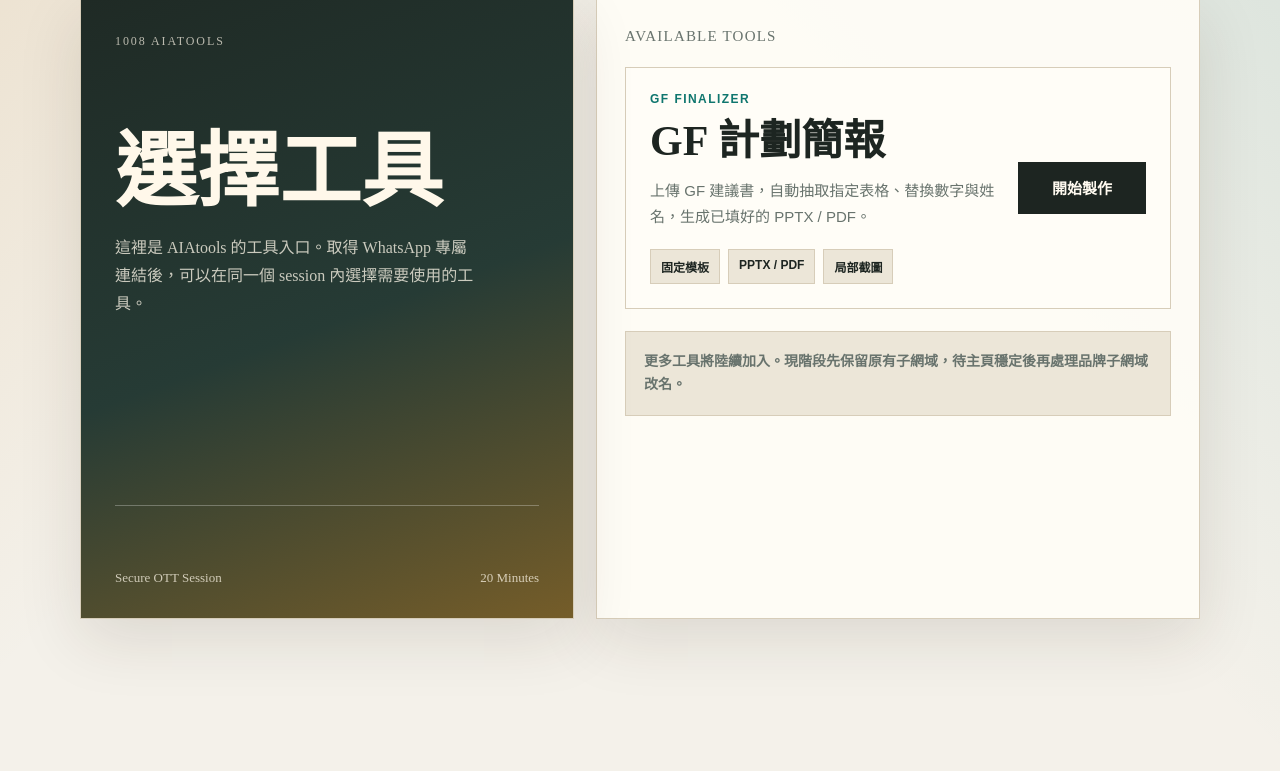
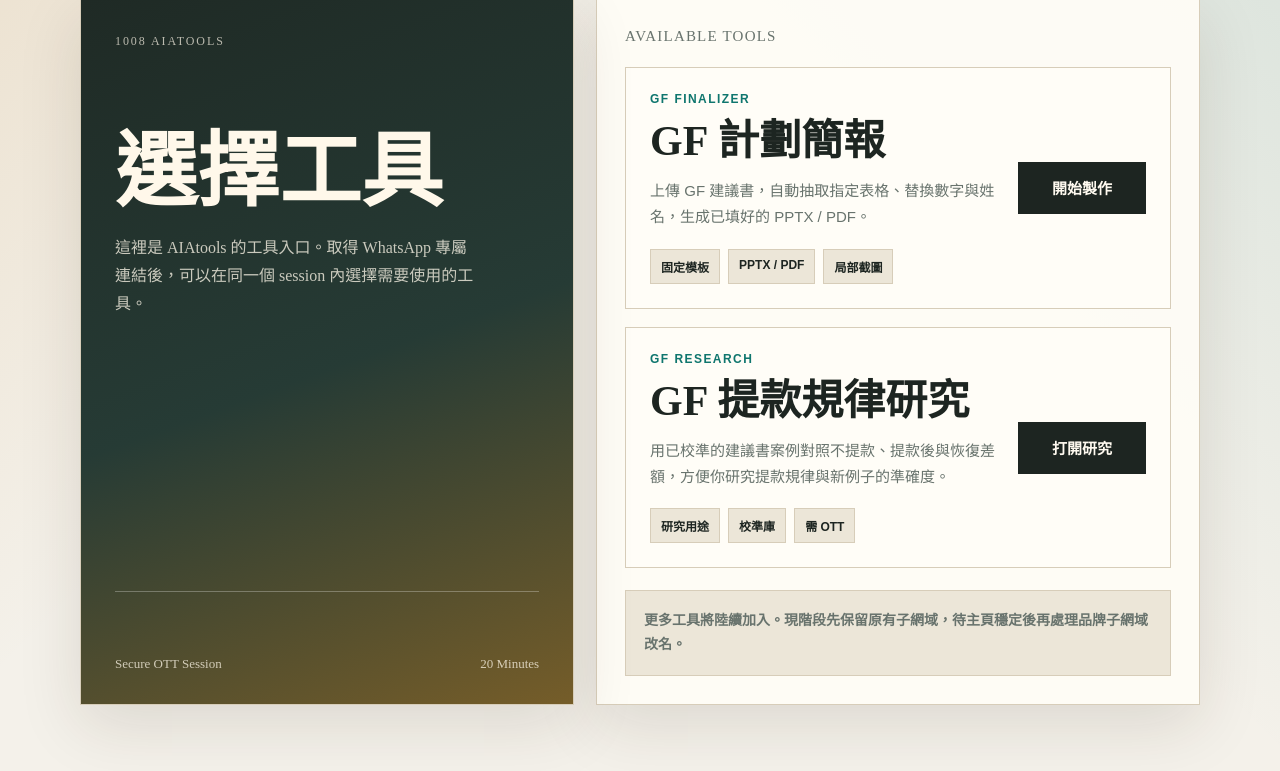
Before and after one commit to hcg9289/AIAtools, a Python web app: template templates/index.html in a window 1280 px wide. Shown: the part 29-800 px from the top of the page. Run offline with Jinja, Linux system fonts and the light colour scheme; the template is opened without the code that fills it, so the values that code supplies are empty.

Commit message:
feat(1008): add GF research tool entry

```diff
--- a/templates/index.html
+++ b/templates/index.html
@@ -233,6 +233,19 @@
                 </div>
                 <span class="start">開始製作</span>
             </a>
+            <a class="tool-card" href="/tools/gf-model" aria-label="打開 GF 提款規律研究工具">
+                <div>
+                    <div class="tool-kicker">GF Research</div>
+                    <h2>GF 提款規律研究</h2>
+                    <p>用已校準的建議書案例對照不提款、提款後與恢復差額，方便你研究提款規律與新例子的準確度。</p>
+                    <div class="tool-meta">
+                        <span class="pill">研究用途</span>
+                        <span class="pill">校準庫</span>
+                        <span class="pill">需 OTT</span>
+                    </div>
+                </div>
+                <span class="start">打開研究</span>
+            </a>
         </div>
 
         <div class="note">更多工具將陸續加入。現階段先保留原有子網域，待主頁穩定後再處理品牌子網域改名。</div>
```
Also changed, not shown: app.py (+19 -0 lines), 1 other file.
